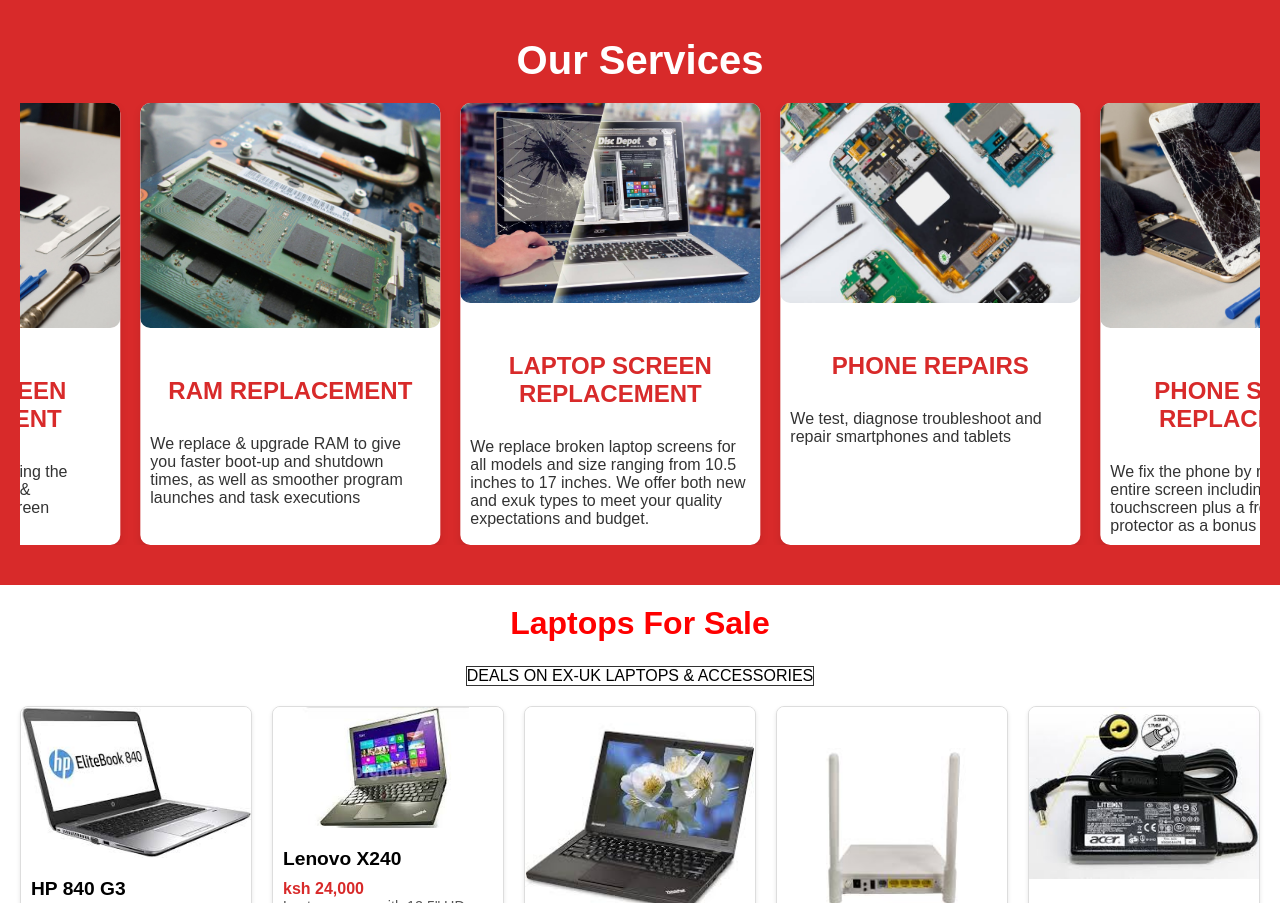
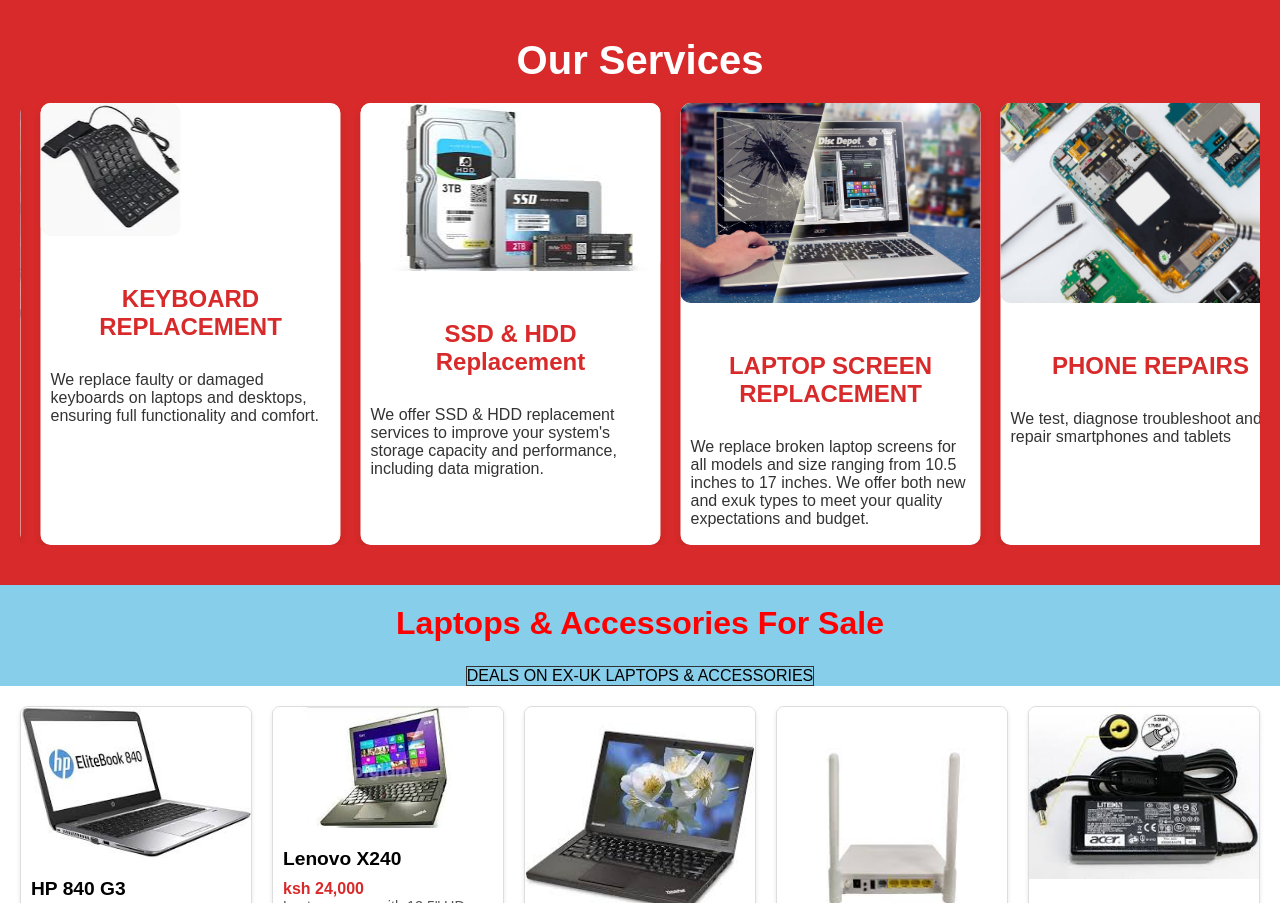
Before and after one commit to mosesgitonga/Admax, a React (Vite) app in the folder admax-app/: page / in a window 1280 px wide. Shown: the part 802-1705 px from the top of the page. Built offline with nearby package versions, Linux system fonts and the light colour scheme.

Commit message:
added scroll up

```diff
--- a/admax-app/src/components/catalog/Catalog.css
+++ b/admax-app/src/components/catalog/Catalog.css
@@ -9,6 +9,7 @@ h2 {
   display: flex;
   flex-direction: column;
   align-items: center;
+  background-color: skyblue;
 }
 
 .heading p {
--- a/admax-app/src/components/catalog/Catalog.jsx
+++ b/admax-app/src/components/catalog/Catalog.jsx
@@ -2,6 +2,7 @@ import React, { useState } from "react";
 import { FontAwesomeIcon } from '@fortawesome/react-fontawesome';
 import { faWhatsapp } from '@fortawesome/free-brands-svg-icons';
 import "./Catalog.css";
+import Header from "../intro/Header";
 
 const Catalog = () => {
   const [searchTerm, setSearchTerm] = useState("");
@@ -61,9 +62,9 @@ const Catalog = () => {
 
 
   return (
-    <div id="top">
-      <div  className="heading">
-        <h2>Laptops For Sale</h2>
+    <div>
+      <div id="top" className="heading">
+        <h2>Laptops & Accesories For Sale</h2>
         <p>DEALS ON EX-UK LAPTOPS & ACCESSORIES</p>
         <input
           type="text"
--- a/admax-app/src/components/catalog/CatalogIntro.jsx
+++ b/admax-app/src/components/catalog/CatalogIntro.jsx
@@ -1,7 +1,7 @@
-import React from "react";
+import React, { useEffect } from "react";
 import { FontAwesomeIcon } from '@fortawesome/react-fontawesome';
 import { faWhatsapp } from '@fortawesome/free-brands-svg-icons';
-import { Link } from 'react-router-dom';
+import { Link, useLocation } from 'react-router-dom';
 import "./Catalog.css";
 
 const CatalogIntro = () => {
@@ -26,10 +26,18 @@ const CatalogIntro = () => {
     window.open(`https://wa.me/${phoneNumber}?text=${encodeURIComponent(whatsappMessage)}`, '_blank', 'noopener,noreferrer');
   };
 
+  const handleSeeAllClick = () => {
+    window.scrollTo(0, 0);
+  };
+
+  useEffect(() => {
+    window.scrollTo(0, 0);
+  }, []);
+
   return (
     <div id="catalog">
       <div className="heading">
-        <h2>Laptops For Sale</h2>
+        <h2>Laptops & Accessories For Sale</h2>
         <p>DEALS ON EX-UK LAPTOPS & ACCESSORIES</p>
       </div>
 
@@ -52,7 +60,7 @@ const CatalogIntro = () => {
       </div>
 
       <div className="seeAll">
-        <Link to="/catalog#top">See All Products</Link>
+        <Link to="/catalog#top" onClick={handleSeeAllClick}>See All Products</Link>
       </div>
     </div>
   );
--- a/admax-app/src/components/content/Services.jsx
+++ b/admax-app/src/components/content/Services.jsx
@@ -7,6 +7,8 @@ const Services = () => {
     { heading: "PHONE REPAIRS", image: "IMG-20240723-WA0003.jpg", paragraph: "We test, diagnose troubleshoot and repair smartphones and tablets" },
     { heading: "PHONE SCREEN REPLACEMENT", image: "IMG-20240723-WA0004.jpg", paragraph: "We fix the phone by replacing the entire screen including lcd & touchscreen plus a free screen protector as a bonus" },
     { heading: "RAM REPLACEMENT", image: "IMG-20240723-WA0007.jpg", paragraph: "We replace & upgrade RAM to give you faster boot-up and shutdown times, as well as smoother program launches and task executions"},
+    { heading: "KEYBOARD REPLACEMENT", image: "keyboard.webp", paragraph: "We replace faulty or damaged keyboards on laptops and desktops, ensuring full functionality and comfort." },
+    { heading: "SSD & HDD Replacement", image: "ssd&hdd.jpeg", paragraph: "We offer SSD & HDD replacement services to improve your system's storage capacity and performance, including data migration." }
   ];
 
   const [isHovered, setIsHovered] = useState(false);
```
Also changed, not shown: admax-app/public/keyboard.webp (added), admax-app/public/ssd&hdd.jpeg (added).
